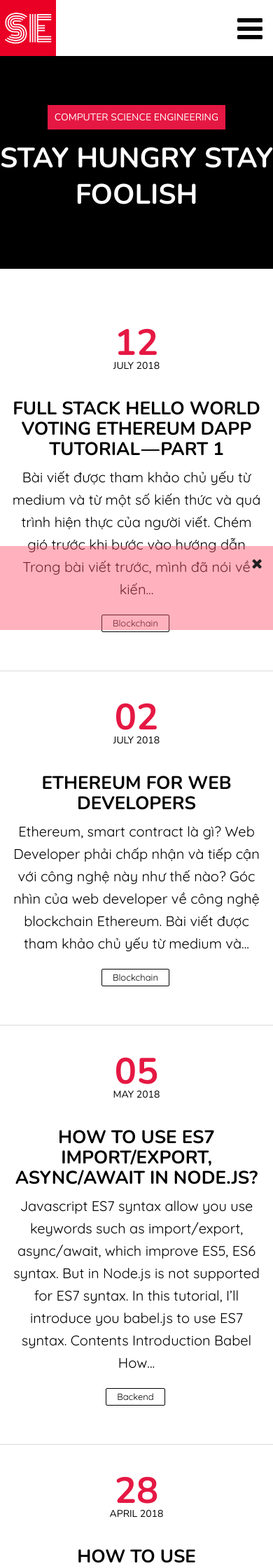
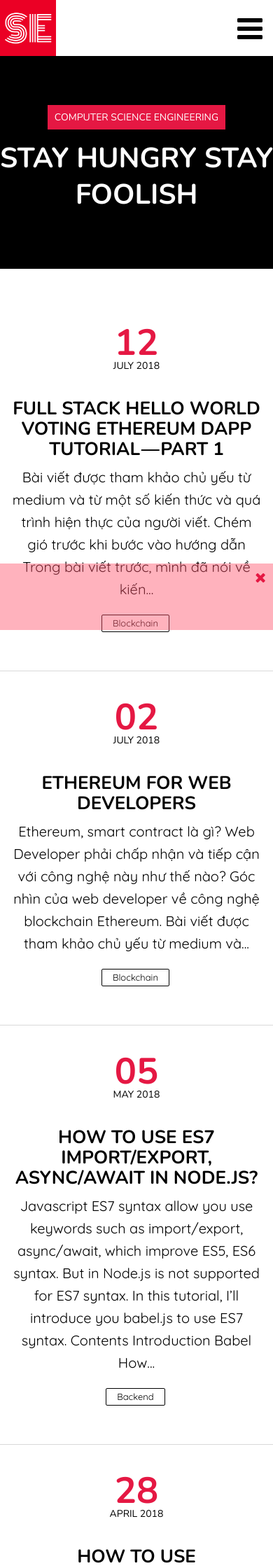
Before and after one commit to huynhsamha/huynhsamha.github.io, a Jekyll site: the page built from index.html, in a window 390 px wide. Shown: the top 2240 px of the page at 70% size. Built offline with Jekyll 4.4.1, drawn with Linux system fonts in a browser that asks for light colours; nearby versions of some CDN libraries; the list of posts is cut into pages by our own code.

Commit message:
fix position adsense

```diff
--- a/_sass/styles/adsense.scss
+++ b/_sass/styles/adsense.scss
@@ -10,9 +10,10 @@
         background-color: #f8f5f57a; // background-color: #f3697e8a;
         width: 1/8*100%;
         height: 100vh;
-        padding-top: 5vh;
-        padding-bottom: 5vh;
-        padding-left: 0px !important;
+        padding-top: 35px;
+        padding-bottom: 0px;
+				padding-left: 0px !important;
+				padding-right: 5px;
         text-align: left;
         margin: 0 !important;
         margin-top: 0 !important;
@@ -21,13 +22,15 @@
             position: fixed;
             top: 0px;
             left: 0px;
-        }
+				}
         .ads__btn-close {
             position: absolute;
-            right: 20px;
-            top: 5vh;
+            right: 5px;
+            top: 15px;
             font-size: 20px;
-            cursor: pointer;
+						cursor: pointer;
+						color: $primary-color;
+						z-index: 9999;
         }
     }
 }
@@ -50,15 +53,16 @@
             top: auto;
             text-align: center;
             width: 100%;
-            height: 120px;
-            padding-top: 0;
+            height: 95px;
+            padding-top: 15px;
             padding-bottom: 0px;
-            padding-left: 1/8*100% !important;
-            padding-right: 1/8*100% !important;
+            padding-left: 25px !important;
+            padding-right: 25px !important;
             background-color: #ff516b71;
             .ads__btn-close {
-                right: 15px;
-                top: 15px;
+								left: auto;
+                right: 10px;
+                top: 10px;
             }
         }
     }
--- a/_sass/styles/theme.scss
+++ b/_sass/styles/theme.scss
@@ -49,6 +49,10 @@ main,
 footer {
     position: relative;
     z-index: 1;
+}
+
+header.notepad-site-head {
+	z-index: 9999;
 }
 
 main,
```
